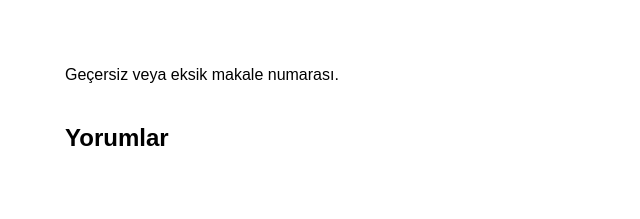
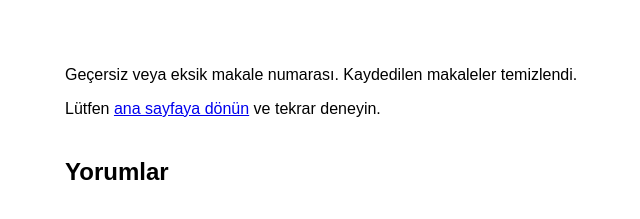
Before and after one commit to Ali-Coding123/ali-coding123.github.io, a plain HTML site: page details.html in a window 1280 px wide. Shown: the whole page, without its empty margins (225-865 px from the left). Drawn offline with Linux system fonts and the light colour scheme.

Commit message:
Update details.html

```diff
--- a/details.html
+++ b/details.html
@@ -98,23 +98,45 @@
 
   <script src="datas.js"></script>
   <script>
+    // Helper to get URL param
     function getQueryParam(param) {
       const urlParams = new URLSearchParams(window.location.search);
       return urlParams.get(param);
     }
 
-    const articleIndex = getQueryParam('article');
     const contentDiv = document.getElementById('content');
     const commentListDiv = document.getElementById('commentList');
     const commentForm = document.getElementById('commentForm');
     const comNameInput = document.getElementById('comName');
     const comTextInput = document.getElementById('comText');
 
-    if(articleIndex === null || isNaN(articleIndex) || articleIndex < 0 || articleIndex >= articlesData.length) {
-      contentDiv.innerHTML = '<p>Geçersiz veya eksik makale numarası.</p>';
+    // Load user added articles safely from localStorage
+    let storedArticles = [];
+    try {
+      storedArticles = JSON.parse(localStorage.getItem('userArticles')) || [];
+    } catch {
+      storedArticles = [];
+    }
+
+    // Combine static and user articles
+    const fullArticles = articlesData.concat(storedArticles);
+
+    // Get article index from URL
+    const articleIndexRaw = getQueryParam('article');
+    const articleIndex = articleIndexRaw !== null ? parseInt(articleIndexRaw, 10) : null;
+
+    if(articleIndex === null || isNaN(articleIndex) || articleIndex < 0 || articleIndex >= fullArticles.length) {
+      // Invalid index: clear stored articles and show message
+      localStorage.removeItem('userArticles');
+
+      contentDiv.innerHTML = `
+        <p>Geçersiz veya eksik makale numarası. Kaydedilen makaleler temizlendi.</p>
+        <p>Lütfen <a href="index.html">ana sayfaya dönün</a> ve tekrar deneyin.</p>
+      `;
       commentForm.style.display = 'none';
     } else {
-      const article = articlesData[articleIndex];
+      // Valid article - show details
+      const article = fullArticles[articleIndex];
       contentDiv.innerHTML = `
         <h1>${article.title}</h1>
         <div class="meta">Yazar: ${article.author} — Tarih: ${article.date}</div>
@@ -122,7 +144,7 @@
         <div class="inside"><strong>İçerik:</strong> ${article.inside}</div>
       `;
 
-      // Load comments from localStorage
+      // Load comments for this article from localStorage
       const storageKey = `comments_article_${articleIndex}`;
       let comments = JSON.parse(localStorage.getItem(storageKey)) || [];
 
@@ -142,6 +164,7 @@
 
       renderComments();
 
+      // Handle new comment submission
       commentForm.addEventListener('submit', e => {
         e.preventDefault();
 
@@ -161,7 +184,7 @@
           date: formattedDate
         });
 
-        // Save back to localStorage
+        // Save comments to localStorage
         localStorage.setItem(storageKey, JSON.stringify(comments));
 
         // Clear inputs
```
